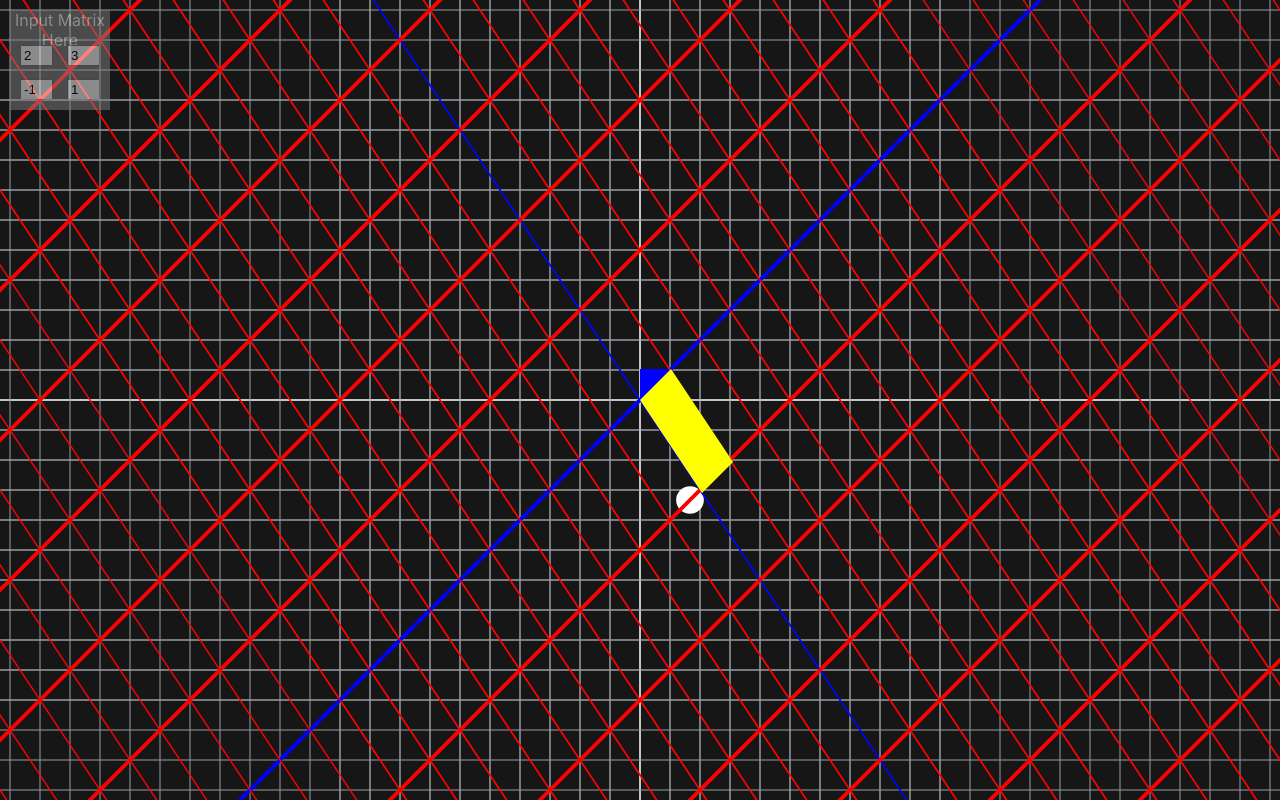
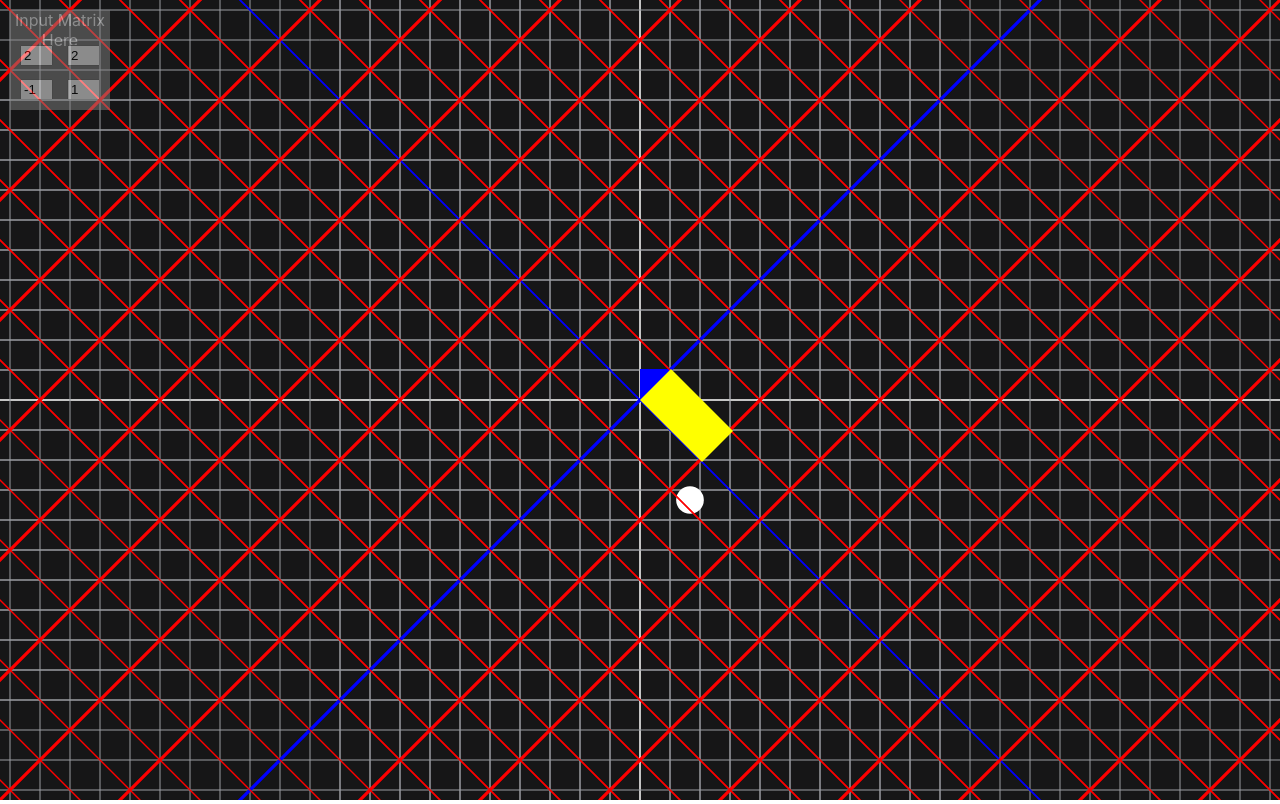
Before and after one commit to SimpsonThomas/maths-web, a React (Create React App) app: page / in a window 1280 px wide. Built offline with nearby package versions, Linux system fonts and the light colour scheme.

Commit message:
Better state control

```diff
--- a/src/Components/canvas.js
+++ b/src/Components/canvas.js
@@ -7,11 +7,8 @@ const Canvas = props => {
         test: 'test'
     }*/
 
-    // creating matrix state items - poor code (should be more compact)
-    const [matrix1, setMatrix1] = useState(2)
-    const [matrix2, setMatrix2] = useState(3)
-    const [matrix3, setMatrix3] = useState(-1)
-    const [matrix4, setMatrix4] = useState(1)
+    // creating matrix state items
+    const [matrix, setMatrix] = useState({1:2,2:2,3:-1,4:1})
 
     const gridProps = {
         size : 30,
@@ -67,7 +64,7 @@ const Canvas = props => {
         let width = ctx.canvas.width
         let height = ctx.canvas.height
         //ctx.setTransform(0.1,2,1,0.5,width/2,height/2)
-        ctx.setTransform(matrix1,matrix2,matrix3,matrix4,width/2,height/2)
+        ctx.setTransform(matrix[1],matrix[2],matrix[3],matrix[4],width/2,height/2)
         grid(ctx,'red', 'blue')
         detShape(ctx, 'yellow')
         ctx.setTransform(1,0,0,1,width/2,height/2)
@@ -124,10 +121,10 @@ const Canvas = props => {
     const html = <>
         <div class='matrixBox'>
             <p class='matrixTitle'>Input Matrix Here</p>
-            <input className='matrixInput1' value={matrix1} onChange={e => setMatrix1(e.target.value)}/>
-            <input className='matrixInput2' value={matrix2} onChange={e => setMatrix2(e.target.value)}/>
-            <input className='matrixInput3' value={matrix3} onChange={e => setMatrix3(e.target.value)}/>
-            <input className='matrixInput4' value={matrix4} onChange={e => setMatrix4(e.target.value)}/>
+            <input className='matrixInput1' value={matrix[1]} onChange={e => setMatrix({1:e.target.value,2:matrix[2], 3:matrix[3], 4:matrix[4]})}/>
+            <input className='matrixInput2' value={matrix[2]} onChange={e => setMatrix({1:matrix[1],2:e.target.value, 3:matrix[3], 4:matrix[4]})}/>
+            <input className='matrixInput3' value={matrix[3]} onChange={e => setMatrix({1:matrix[1],2:matrix[2], 3:e.target.value, 4:matrix[4]})}/>
+            <input className='matrixInput4' value={matrix[4]} onChange={e => setMatrix({1:matrix[1],2:matrix[2], 3:matrix[3], 4:e.target.value})}/>
         </div>
         <canvas ref={canvasRef} {...props}/>
     </>
```
